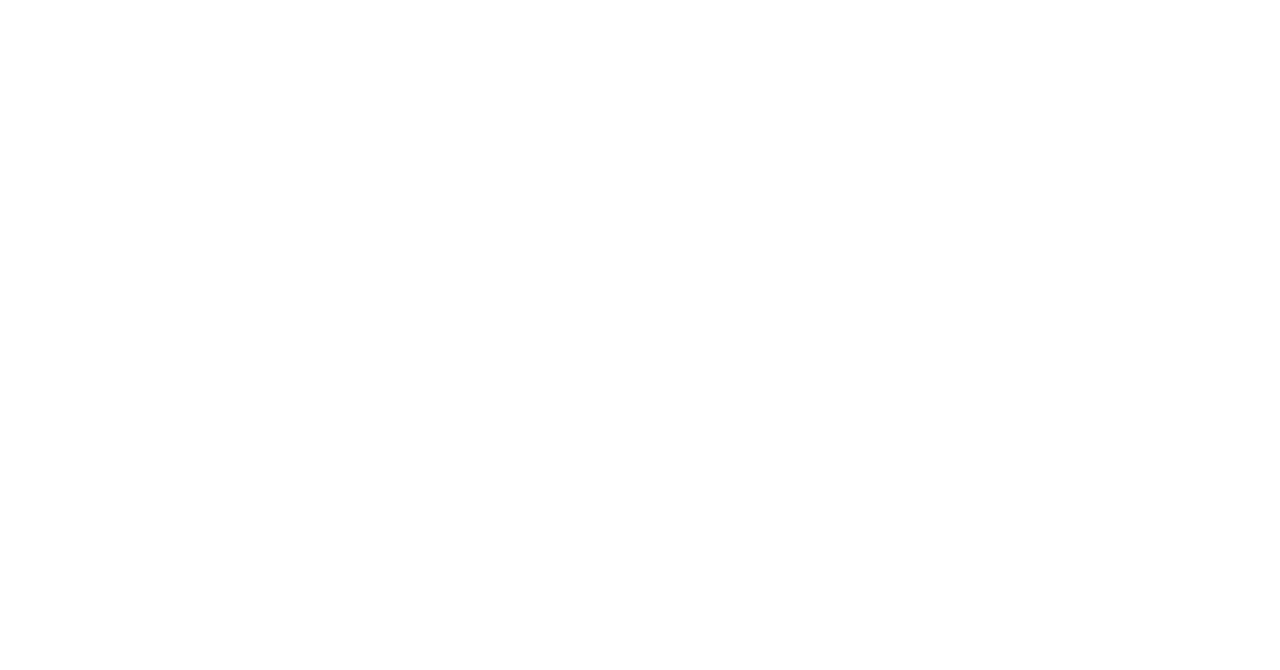
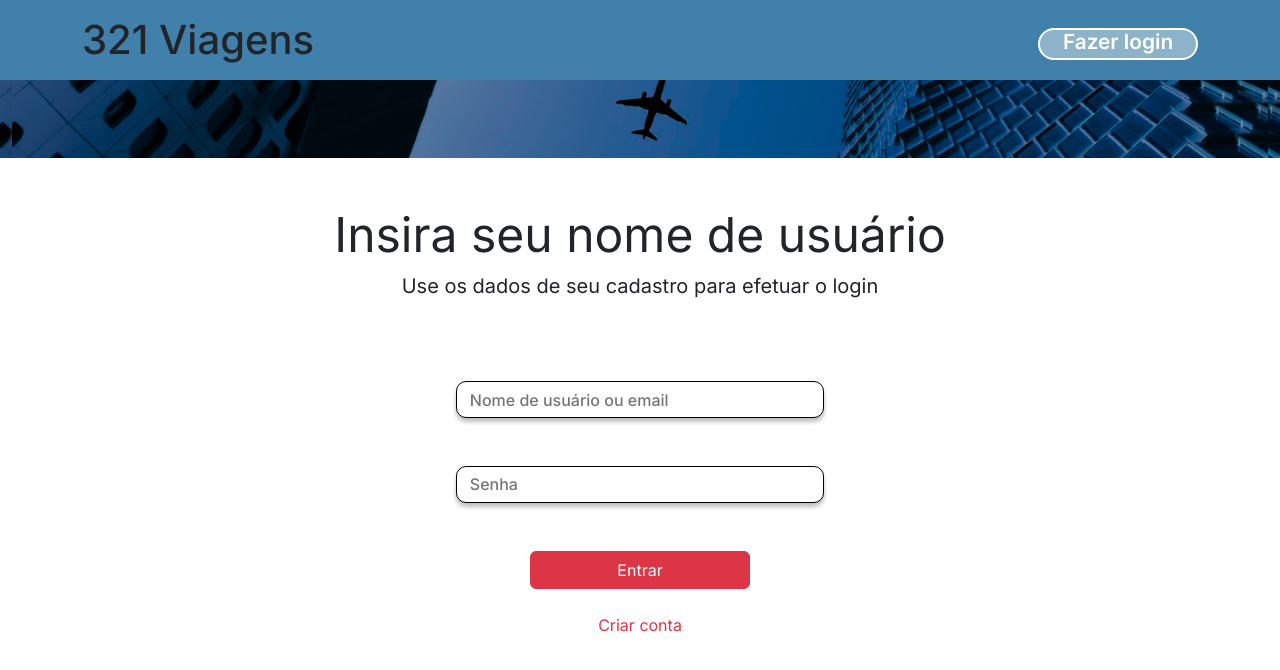
Before and after one commit to NeckBlick/Passagem-aera, a React (Create React App) app: page /login in a window 1280 px wide. Before the commit this address had no page. Shown: the top 670 px of the page. Built offline with nearby package versions, Linux system fonts and the light colour scheme.

Commit message:
pagina de login

```diff
--- a/src/App.js
+++ b/src/App.js
@@ -2,6 +2,7 @@
 import { BrowserRouter, Routes, Route } from "react-router-dom";
 import Home from "./pages/Home";
 import Cadastro from "./pages/Cadastro";
+import Login from './pages/Login';
 
 function App() {
   return (
@@ -9,6 +10,7 @@
             <Routes>
                 <Route path="/" element={ <Home/> }/>
                 <Route path="/cadastro" element={ <Cadastro/> }/>
+                <Route path="/login" element={ <Login/> }/>
             </Routes>
         </BrowserRouter>
 
--- a/src/pages/Cadastro/index.js
+++ b/src/pages/Cadastro/index.js
@@ -28,9 +28,8 @@
     mensagem: "",
   });
   const cadUsuario = async (e) => {
-    e.preventDefault();
     console.log(usuario.nome);
-    await fetch("http://localhost:8080/api/cadastrar.php", {
+    await fetch("http://localhost/api/cadastrar.php", {
       method: "POST",
       headers: {
         "Content-Type": "application/json",
@@ -62,7 +61,7 @@
     <>
       <Header />
       <div>
-        <div className="container-fluid headerimg"><img src="assets/headerimg.png" alt=""/></div>
+        <div className="container-fluid headerimg"><img src="assets/headerimg.png" alt="" className="headerimg"/></div>
         <div className="container mt-5">
           <h1 className="display-5">Cadastro</h1>
           <p className="fs-5">
@@ -162,55 +161,27 @@
               />
             </div>
           </div>
-          <div className="sexo my-5">
-            <h1 className="display-5">Sexo</h1>
-            <div className="mb-2">
-              <input
-                type="radio"
-                name="masculino"
-                className="mx-2"
-                value="masculino"
-
-              />
-              <label for="masculino">Masculino</label>
-            </div>
-            <div className="mb-2">
-              <input
-                type="radio"
-                name="feminino"
-                className="mx-2"
-                value="feminino"
-              />
-              <label for="feminino">Feminino</label>
-            </div>
-            <div className="mb-2">
-              <input type="radio" name="outro" className="mx-2" value="outro" />
-              <label for="outro">Outro</label>
-            </div>
-          </div>
           <div className="celular">
-            <h1 className="display-5 ">Número de celular</h1>
+            <h1 className="display-5">Número de celular</h1>
             <div className="dados-login-input">
-
               <div className="mt-5">
                 <input
                   type="tel"
                   name="telefone"
                   placeholder="Número de telefone"
-                className="input-config"
+                  className="input-config "
                   onChange={valorInput}
-
                 />
               </div>
             </div>
           </div>
-          <div className="dados-login mt-5">
+          <div className="dados-login-input mt-5">
             <h1 className="display-5">Dados de login para sua conta</h1>
             <p className="fs-5 mb-5">
               Dê preferência ao seu email pessoal para garantir que vai receber
               nossas comunicações.
             </p>
-            <div className="dados-login-input">
+            <div className="dados-login">
               <div className="mb-4">
                 <input
                   type="email"
@@ -233,9 +204,13 @@
           </div>
           {status.type === "error"? <p className="fs-5">{status.mensagem}</p>: ""}
           {status.type === "sucesso"? <p className="fs-5">{status.mensagem}</p>: ""}
+
+            <Link to="/login">
+
           <button type="submit" className="btn btn-danger button">
             Cadastrar
           </button>
+            </Link>
         </form>
       </div>
     </>
--- a/src/pages/Cadastro/style.css
+++ b/src/pages/Cadastro/style.css
@@ -1,7 +1,5 @@
 .headerimg{
-    background-image: url(../../../public/assets/headerimg.png);
-    background-size: cover;
-    background-repeat: no-repeat;
+    width: 100% ;
 }
 .headerimg{
     width: 100%;
@@ -9,8 +7,11 @@
 .primeiro-dados{
     width: 400px;
 }
-.dados-login-input, .button{
+.celular, .dados-login{
     width: 400px;
+}
+.dados-login-input{
+    width: 100%;
 }
 .input-config{
     width: 100%;
@@ -26,3 +27,14 @@
     line-height: 19px;
     color: #0000008a;
 }
+
+@media(max-width:400px){
+        .primeiro-dados, .celular,.dados-login{
+            width: 315px;
+        }
+}
+@media(max-width:340px){
+    .primeiro-dados, .celular,.dados-login{
+        width: 280px;
+    }
+}
--- a/src/pages/Login/index.js
+++ b/src/pages/Login/index.js
@@ -0,0 +1,77 @@
+import React, { useState } from "react";
+import "./style.css";
+import Header from "../../components/Header";
+import { Link } from "react-router-dom";
+
+function Login() {
+  const [usuario, setUsuario] = useState({
+    nome_usuario: "",
+    senha: "",
+  });
+  const valorInput = (e) =>{
+      setUsuario({
+        ...usuario,
+        [e.target.name]: e.target.value,
+      });
+      console.log(usuario)
+  }
+  const buscarUsuario = async (e) => {
+    e.preventDefault();
+    await fetch("http://localhost/api/login.php")
+    .then((response) => {
+      response.json();
+      console.log(response);
+    });
+  };
+  return (
+    <>
+      <Header />
+      <div className="container-fluid headerimg">
+        <img src="assets/headerimg.png" alt="" className="headerimg"/>
+      </div>
+      <div className="container mt-5  d-flex align-items-center justify-content-center flex-column">
+        <h1 className="display-5">Insira seu nome de usuário</h1>
+        <p className="fs-5">
+          Use os dados de seu cadastro para efetuar o login
+        </p>
+        <form
+          className="forms d-flex align-items-center justify-content-center flex-column"
+          onSubmit={buscarUsuario}
+        >
+          <div className="w-100">
+            <input
+              type="text"
+              name="nome_usuario"
+              placeholder="Nome de usuário ou email"
+              className="mt-5 input-config"
+              onChange={valorInput}
+            />
+          </div>
+          <div className="w-100">
+            <input
+              type="password"
+              name="senha"
+              placeholder="Senha"
+              className="my-5 input-config"
+              onChange={valorInput}
+            />
+          </div>
+          <button
+            type="submit"
+            className="btn btn-danger button d-flex align-items-center justify-content-center"
+          >
+            Entrar
+          </button>
+          <Link
+            to="/cadastro"
+            className="mt-4 text-decoration-none text-danger"
+          >
+            Criar conta
+          </Link>
+        </form>
+      </div>
+    </>
+  );
+}
+
+export default Login;
--- /dev/null
+++ b/src/pages/Login/style.css
@@ -0,0 +1,26 @@
+.forms{
+    width: 400px;
+    padding: 1rem;
+    display: flex;
+    flex-direction: column;
+}
+.input-config{
+    width: 100%;
+    height: 2.3rem;
+    padding-left: .8rem;
+    border: 1px solid #000000;
+    box-shadow: 0px 4px 4px rgba(0, 0, 0, 0.25);
+    border-radius: 10px;
+}
+.button{
+    width: 220px;
+}
+.headerimg{
+    width: 100%;
+}
+
+@media(max-width:400px){
+    .forms{
+        width: 315px;
+    }
+}
```
Also changed, not shown: 1 other file (tests, documents, lock files or other folders). Lines whose indentation alone changed are shown as unchanged.
